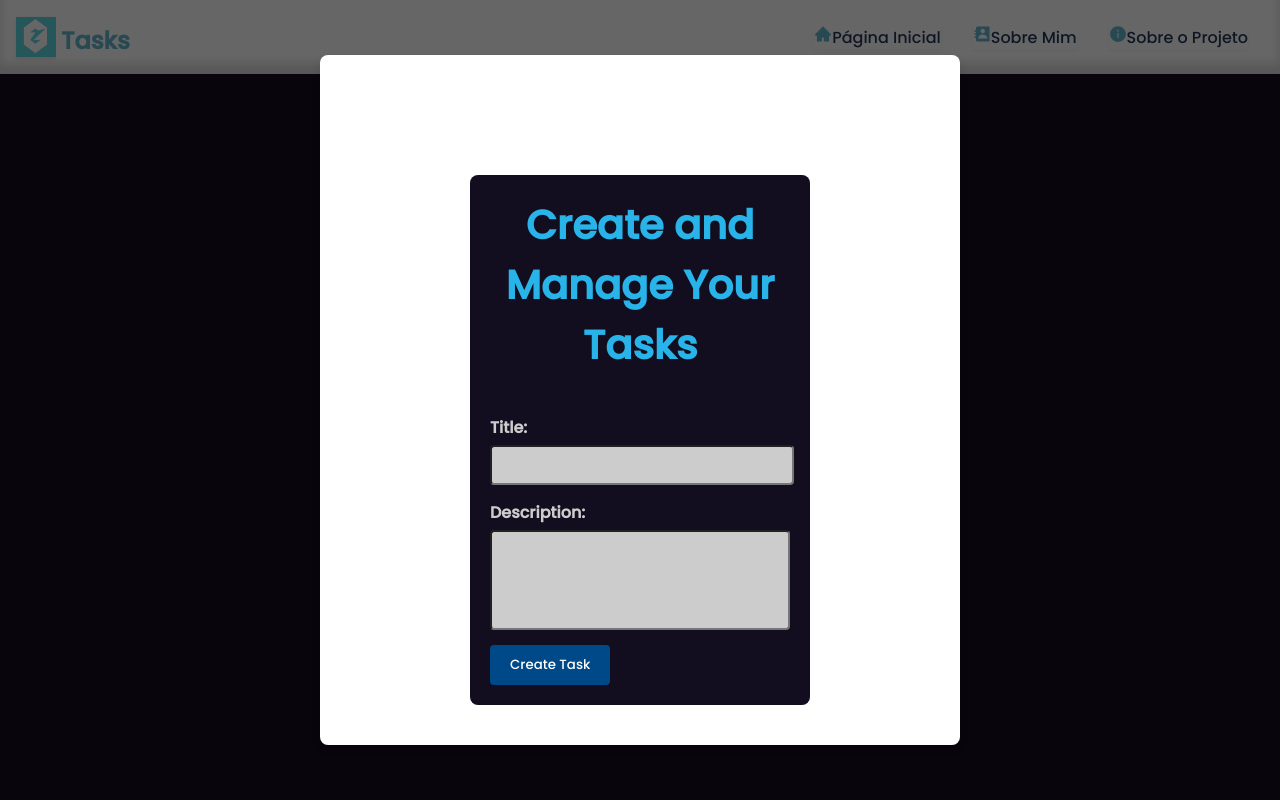
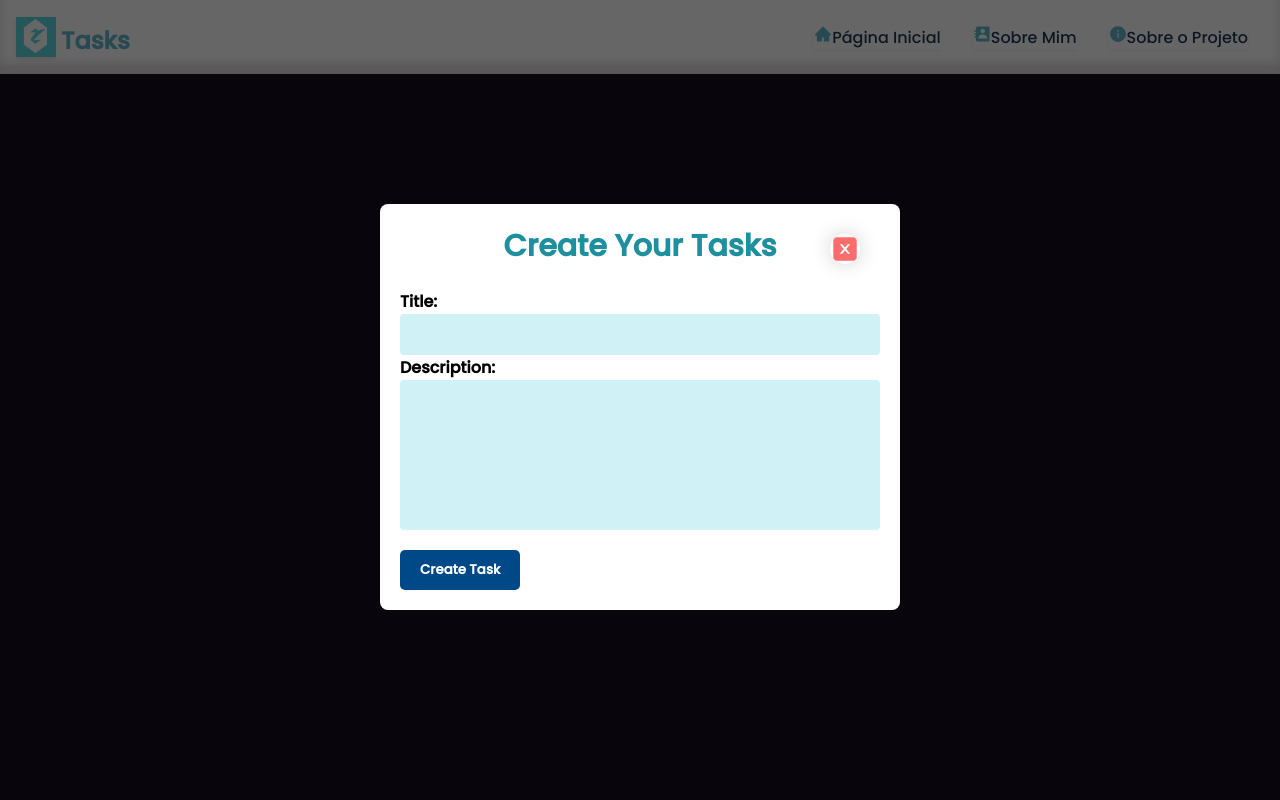
Before and after one commit to GuilhermeGomesti1/MyApiSystem, a Next.js app: page /tasks in a window 1280 px wide. Both pictures are taken after a click on the button "Create Task". Shown: the top 800 px of the page. Built offline with nearby package versions, Linux system fonts and the light colour scheme.

Commit message:
styles Create Task

```diff
--- a/src/components/createTaskForm/CreateTaskForm.tsx
+++ b/src/components/createTaskForm/CreateTaskForm.tsx
@@ -3,7 +3,7 @@ import { useRouter } from "next/router";
 import styles from "./styles.module.css";
 import TaskList from "../taskList/TaskList";
 import { Task } from "@/types";
-
+import { CloseIcon } from "../icons/iconsTasks/closeIcon";
 type Description = string;
 type Title = string;
 
@@ -20,7 +20,6 @@ export default function CreateTaskForm() {
   const [isEditModalOpen, setIsEditModalOpen] = useState(false);
   const [taskToEdit, setTaskToEdit] = useState<Task | null>(null);
   const router = useRouter();
-
 
   // Função para carregar as tarefas do usuário após o login
   const loadTasks = async () => {
@@ -76,6 +75,7 @@ export default function CreateTaskForm() {
   const handleCloseCreateTaskModal = () => {
     setIsCreateTaskModalOpen(false);
     setIsFormSubmitted(false);
+    setIsEditModalOpen(false);
   };
 
   const handleSubmit = async (event: React.FormEvent<HTMLFormElement>) => {
@@ -91,9 +91,9 @@ export default function CreateTaskForm() {
       return;
     }
 
-
     try {
-    if (taskToEdit) { // Verifique se há uma tarefa para editar
+      if (taskToEdit) {
+        // Verifique se há uma tarefa para editar
         const response = await fetch(
           `http://localhost:8000/tasks/${taskToEdit._id}`,
           {
@@ -102,7 +102,7 @@ export default function CreateTaskForm() {
               "Content-Type": "application/json",
               Authorization: `Bearer ${token}`,
             },
-          body: JSON.stringify({ title, description }) ,
+            body: JSON.stringify({ title, description }),
           }
         );
 
@@ -110,7 +110,9 @@ export default function CreateTaskForm() {
           console.log(`Tarefa com ID ${taskToEdit._id} editada com sucesso!`);
           setTasks((tarefasAntigas) =>
             tarefasAntigas.map((tarefa) =>
-          tarefa._id === taskToEdit._id ? { ...tarefa, title, description } : tarefa
+              tarefa._id === taskToEdit._id
+                ? { ...tarefa, title, description }
+                : tarefa
             )
           );
           setTaskToEdit(null); // Redefina taskToEdit após a atualização bem-sucedida
@@ -167,7 +169,6 @@ export default function CreateTaskForm() {
             const tasksData = await tasksResponse.json();
             setTasks(tasksData);
             setIsCreateTaskModalOpen(false);
-
           }
         } else {
           throw new Error("Erro ao criar tarefa");
@@ -256,10 +257,10 @@ export default function CreateTaskForm() {
         <div className={styles.modal}>
           <div className={styles.formContainer}>
             <h1 className={styles.formTitle}>
-              {isEditing ? "Edit Task" : "Create and Manage Your Tasks"}
+              {isEditing ? "Edit Task" : "Create Your Tasks"}
             </h1>
-            <form onSubmit={handleSubmit}>
-              <div>
+            <form onSubmit={handleSubmit} className={styles.formall}>
+              <div className={styles.divForm}>
                 <label className={styles.formLabel}>Title:</label>
                 <input
                   type="text"
@@ -269,7 +270,7 @@ export default function CreateTaskForm() {
                   className={styles.formInput}
                 />
               </div>
-              <div>
+              <div className={styles.divForm}>
                 <label className={styles.formLabeld}>Description:</label>
                 <input
                   type="text"
@@ -283,6 +284,14 @@ export default function CreateTaskForm() {
                 {isEditing ? "Update Task" : "Create Task"}
               </button>
             </form>
+            <button
+              type="button"
+              onClick={handleCloseCreateTaskModal}
+              className={`${styles.formButton} ${styles.buttonModalPosition} ${styles.closeButton}`}
+            >
+              {" "}
+              <CloseIcon />
+            </button>
           </div>
         </div>
       )}
@@ -292,7 +301,7 @@ export default function CreateTaskForm() {
         <button
           type="button"
           onClick={handleOpenCreateTaskModal}
-          className={styles.formButton}
+          className={`${styles.formButton} ${styles.buttonInitialPosition}`}
         >
           Create Task
         </button>
@@ -312,7 +321,7 @@ export default function CreateTaskForm() {
         <div className={styles.modal}>
           <div className={styles.formContainer}>
             <h1 className={styles.formTitle}>Edit Task</h1>
-            <form onSubmit={handleSubmit}>
+            <form onSubmit={handleSubmit} className={styles.formall}>
               <div>
                 <label className={styles.formLabel}>Title:</label>
                 <input
@@ -337,6 +346,13 @@ export default function CreateTaskForm() {
                 Update Task
               </button>
             </form>
+            <button
+              type="button"
+              onClick={handleCloseCreateTaskModal}
+              className={`${styles.formButton} ${styles.buttonModalPosition} ${styles.closeButton}`}
+            >
+              <CloseIcon />
+            </button>
           </div>
         </div>
       )}
--- a/src/components/createTaskForm/styles.module.css
+++ b/src/components/createTaskForm/styles.module.css
@@ -5,94 +5,98 @@
   width: 100%;
   height: 100%;
   background-color: rgba(0, 0, 0, 0.6); /* Cor de fundo semitransparente */
-  z-index: 1000; /* Z-index alto para colocar por cima de todo o conteúdo */
+  z-index: 1001; /* Z-index alto para colocar por cima de todo o conteúdo */
 }
 
 /* Estilos para a modal que contém o formulário */
 .modal {
-  /* Estilos para posicionar a modal no centro da tela */
+  border-radius: 5px;
   position: fixed;
-  top: 50%;
-  left: 50%;
-  transform: translate(-50%, -50%);
-  background-color: #fff; /* Cor de fundo da modal */
-  padding: 20px;
-  border-radius: 8px;
-  box-shadow: 0 4px 8px rgba(0, 0, 0, 0.1); /* Adiciona sombra à modal */
+  max-width: 600px;
+  top: 15%;
+  left: 0;
+  right: 0;
+  margin: 0 auto;
+  padding: 4em 2em;
+  background-color: transparent;
+
   z-index: 1001; /* Z-index maior do que a div de fundo para ficar por cima dela */
 }
-
+.formall {
+  background-color: transparent;
+}
 
 .container {
-
   flex-direction: column;
   align-items: center;
   min-height: 100vh;
   margin-top: 48px;
-
 }
 
-.formContainer {
-   align-items: flex-start;
-  width: 50%;
-  margin: 100px auto 20px;
+.formContainer { text-align: initial;
+  background-color: #ffffff;
+  align-items: flex-start;
+  width: 80%;
+  position: relative;
+  margin: 20px auto 20px;
   padding: 20px;
   border-radius: 8px;
   border: none;
 }
 .formTitle {
+  background-color: transparent;
   text-align: center;
-  color: #28b4e9;
-  font-size: 40px;
+  color: #1d8f9e;
+  font-size: 30px;
   font-weight: bold;
- padding-bottom: 40px;
+  padding-bottom: 20px;
 }
-
-
 
 /* Estilo para os rótulos */
 .formLabel {
-  color: #ccc;
+  background-color: #ffffffd8;
+  color: black;
   display: block;
-  margin-bottom: 5px;
+  border-radius: 4px;
   font-weight: bold;
 }
 
 .formLabeld {
-  color: #ccc;
+  background-color: #ffffffd8;
+  color: black;
   display: block;
-  margin-bottom: 5px;
+  border-radius: 4px;
   font-weight: bold;
 }
 
 /* Estilo para as entradas de texto */
 .formInput {
-  align-items: flex-start;
-  color: #004988;
-  width: 100%;
-  padding: 8px 0;
-  margin-bottom: 15px;
-  background-color: #ccc;
-  border-radius: 4px;
-  vertical-align: top;
-}
-
-.formInputd {resize: none;
+  background-color: #68d1df4f;
   font-size: 16px;
   color: #004988;
   width: 100%;
-  height: 100px;
-  margin-bottom: 15px;
-  background-color: #ccc;
+  text-align: initial;
   border-radius: 4px;
   box-sizing: border-box;
-
-  word-wrap: break-word;
-  overflow: auto;
+  padding: 8px;
+  border: none;
 }
 
-
-
+.formInputd {
+  font-size: 16px;
+  color: #004988;
+  width: 100%;
+  height: 150px;
+  border: none;
+  background-color: #68d1df4f;
+  border-radius: 4px;
+  box-sizing: border-box;
+  padding-left: 8px; /* Adicione um pequeno espaço interno */
+  overflow: auto;
+  max-height: 300px;
+  text-align: initial;
+  margin-bottom: 20px;
+}
 
 /* Estilo para o botão de enviar */
 .formButton {
@@ -100,12 +104,38 @@
   background-color: #004988;
   color: #fff;
   border: none;
-  border-radius: 4px;
+  border-radius: 5px;
   cursor: pointer;
+
+  align-items: center;
+  text-align: center;
+  transition: ease-in-out 0.3s;
+  font-weight: 600;
 }
 
+.buttonInitialPosition {
+  position: fixed;
+  top: 150px;
+  right: 100px;
+  z-index: 1001;
+}
+
+.buttonModalPosition {
+  position: absolute;
+  top: 20px;
+  right: 20px;
+}
+
+.closeButton {
+  background-color: transparent;
+  border: none;
+}
+.modal button[type="button"]:hover {
+  background-color: transparent;
+}
 .formButton:hover {
   background-color: #0056b3;
+  transform: scale(1.1);
 }
 
 .divList {
@@ -116,5 +146,9 @@
   display: flex;
   flex-direction: column;
   align-items: flex-start;
+}
 
+.divForm {
+  border: none;
+  background-color: transparent;
 }
--- /dev/null
+++ b/src/components/icons/iconsTasks/closeIcon.tsx
@@ -0,0 +1,19 @@
+import { SVGProps } from "react";
+import styles from "./styles.module.css";
+
+export const CloseIcon = (props: SVGProps<SVGSVGElement>) => {
+  return (
+    <svg
+    className={styles.closeIcon}
+      stroke="currentColor"
+      fill="currentColor"
+      stroke-width="0"
+      viewBox="0 0 1024 1024"
+      height="1em"
+      width="1em"
+      xmlns="http://www.w3.org/2000/svg"
+    >
+      <path d="M880 112H144c-17.7 0-32 14.3-32 32v736c0 17.7 14.3 32 32 32h736c17.7 0 32-14.3 32-32V144c0-17.7-14.3-32-32-32zM676.1 657.9c4.4 5.2.7 13.1-6.1 13.1h-58.9c-4.7 0-9.2-2.1-12.3-5.7L512 561.8l-86.8 103.5c-3 3.6-7.5 5.7-12.3 5.7H354c-6.8 0-10.5-7.9-6.1-13.1L470.2 512 347.9 366.1A7.95 7.95 0 0 1 354 353h58.9c4.7 0 9.2 2.1 12.3 5.7L512 462.2l86.8-103.5c3-3.6 7.5-5.7 12.3-5.7H670c6.8 0 10.5 7.9 6.1 13.1L553.8 512l122.3 145.9z"></path>
+    </svg>
+  );
+};
--- /dev/null
+++ b/src/components/icons/iconsTasks/styles.module.css
@@ -0,0 +1,9 @@
+.closeIcon{
+
+    color: rgba(255, 0, 0, 0.575);
+    background-color: transparent;
+    cursor: pointer;
+    font-size: 30px;
+    border-radius: 50%;
+    box-shadow:0 0 20px rgba(0, 0, 0, 0.185);
+}
```
Lines whose indentation alone changed are shown as unchanged.
